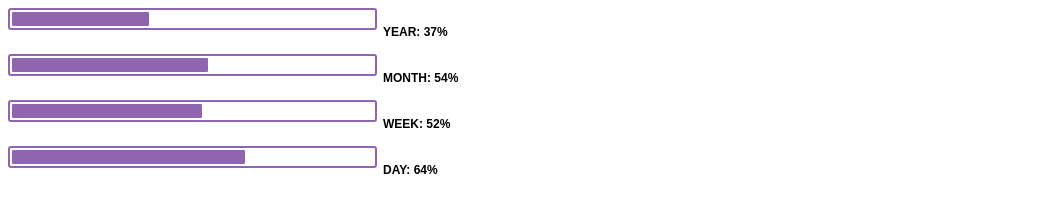
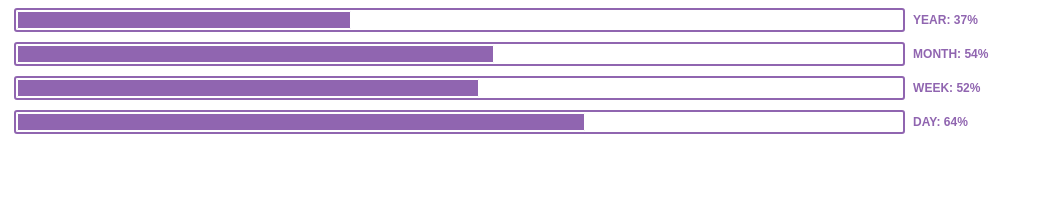
Before and after one commit to SpringboardPlanners/TimeProgressBar, a plain HTML site: page index.html in a window 1280 px wide. Shown: the whole page, without its empty margins (0-1043 px from the left). Drawn offline with Linux system fonts and the light colour scheme.

Commit message:
Update CSS_Code_TimeProgressBar.css

```diff
--- a/CSS_Code_TimeProgressBar.css
+++ b/CSS_Code_TimeProgressBar.css
@@ -1,27 +1,38 @@
 body
+.progress-bar-group {
+  box-sizing: border-box;
+}
+
+.progress-bar-line {
+  margin-bottom: 10px;
+  width: 100%;
+  margin-left: .5%;
+  display: flex;
+  box-sizing: border-box;
+  align-items: center;
+}
+
 .progress-bar {
-  position: relative;
-  width: 365px;
+  width: 70%;
   height: 18px;
   border: 2px solid #9065B0;
   border-radius: 3px;
-  margin-bottom: 10px;
+  padding: 1px;
+  margin-right: 8px;
 }
 
 .progress {
-  position: relative;
-  height: 14px;
+  height: 16px;
   background-color: #9065B0;
-  border: 2px solid #ffffff;
-  border-radius: 3px;
+  border: 1px solid #ffffff;
+  border-radius: 1px;
 }
 
 .progress-text {
-    position: relative;
-    bottom: 15px;
-    left: 375px;
-    width: 80px;
-    font-size: 12px;
-    font-family:sans-serif;
-    font-weight: bold;
+  padding-left: 0px;
+  box-sizing: border-box;
+  font-size: 12px;
+  font-family: sans-serif;
+  font-weight: bold;
+  color: #9065B0;
 }
```
